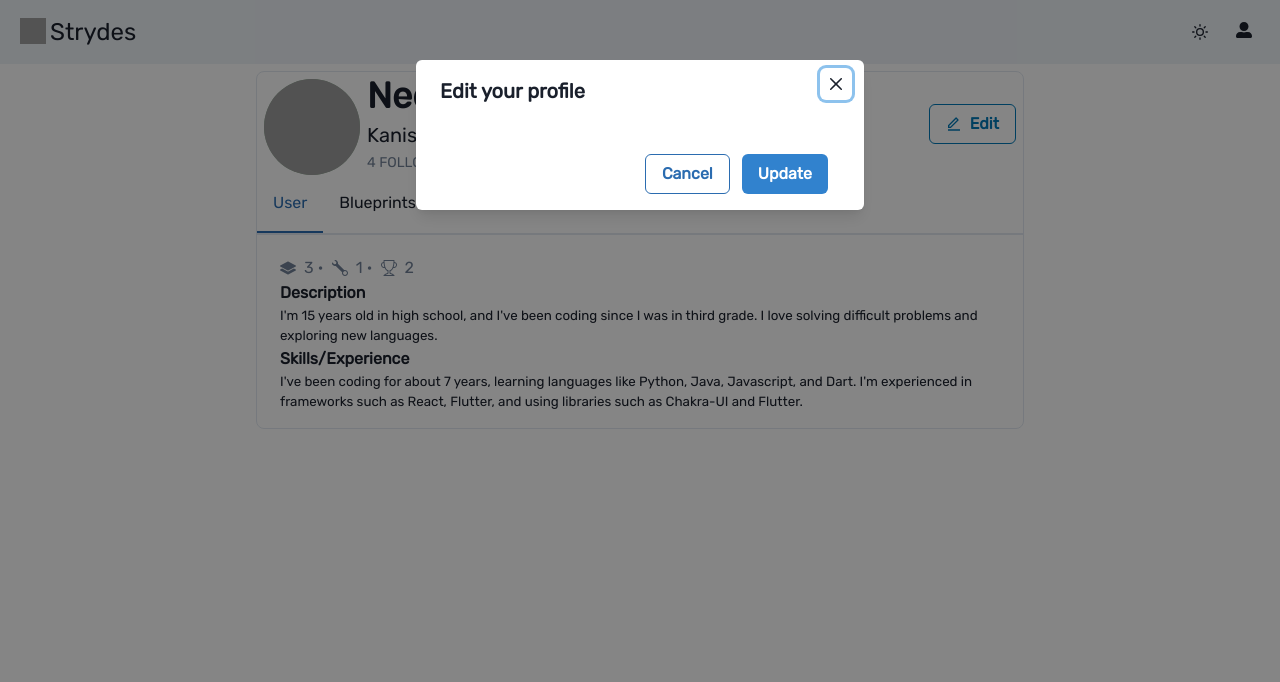
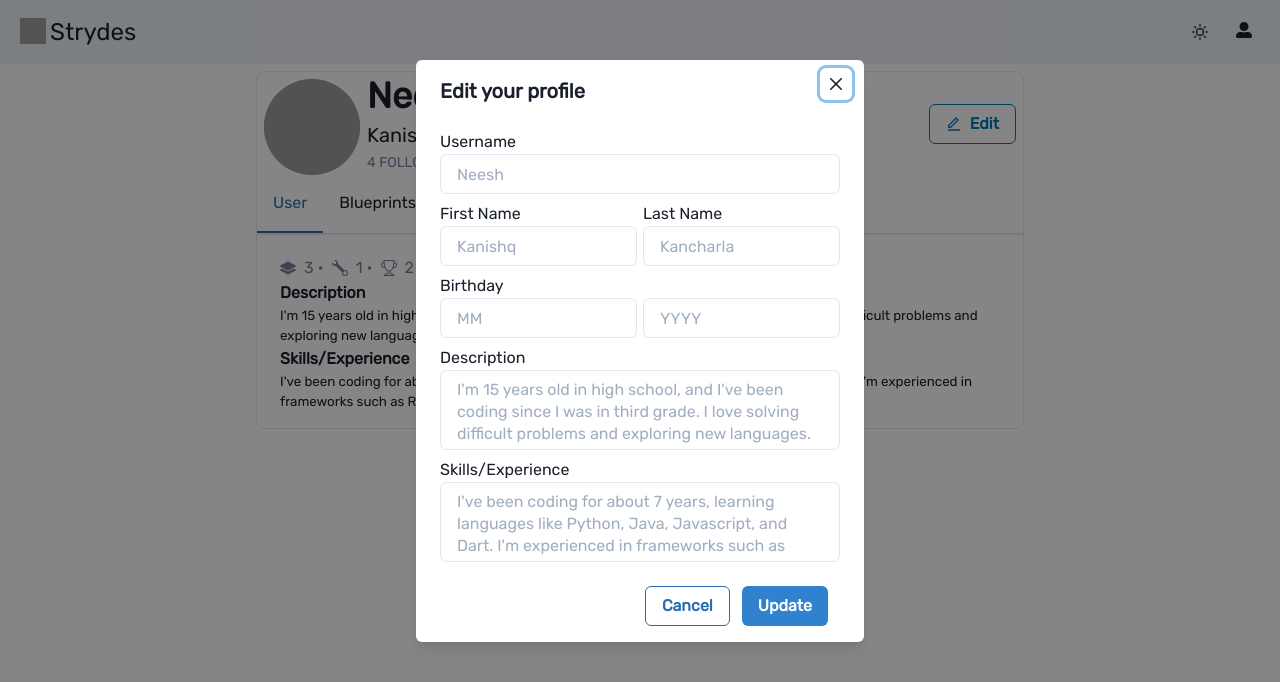
Before and after one commit to Neesh774/Strydes, a React (Create React App) app: page /profile in a window 1280 px wide. Both pictures are taken after a click on the button "Edit". Shown: the top 682 px of the page. Built offline with nearby package versions, Linux system fonts and the light colour scheme; grey boxes are pictures that could not be loaded.

Commit message:
edit profile modal

```diff
--- a/src/pages/profilePage.js
+++ b/src/pages/profilePage.js
@@ -9,11 +9,8 @@ import {
     Flex,
     NumberInput,
     NumberInputField,
-    Editable,
     VStack,
-    EditableInput,
     Button,
-    EditablePreview,
     Spacer,
     TabPanel,
     TabList,
@@ -22,7 +19,6 @@ import {
     Icon,
     Tabs,
     Grid,
-    Tooltip,
     HStack,
     Textarea,
     InputGroup,
@@ -153,7 +149,53 @@ export default function ProfilePage(){
                 <ModalHeader>Edit your profile</ModalHeader>
                 <ModalCloseButton />
                 <ModalBody>
-
+                    <Stack>
+                        <Flex direction="column">
+                            <Text>
+                                Username
+                            </Text>
+                            <Input placeholder={userName || "What do you want other people to see you as?"} maxLength={15}/>
+                        </Flex>
+                        <Flex direction="row">
+                            <Flex direction="column" pr="3px">
+                                <Text>
+                                    First Name
+                                </Text>
+                                <Input placeholder={firstName} maxLength={15}/>
+                            </Flex>
+                            <Flex direction="column" pl="3px">
+                                <Text>
+                                    Last Name
+                                </Text>
+                                <Input placeholder={lastName} maxLength={15}/>
+                            </Flex>
+                        </Flex>
+                        <Flex direction="column">
+                            <Text>
+                                Birthday
+                            </Text>
+                            <Flex direction="row">
+                            <NumberInput max={12} min={1} mr="3px">
+                                    <NumberInputField placeholder="MM"/>
+                                </NumberInput>
+                                <NumberInput max={2014} min={1950} ml="3px">
+                                    <NumberInputField placeholder="YYYY"/>
+                                </NumberInput>
+                            </Flex>
+                        </Flex>
+                        <Flex direction="column">
+                                <Text>
+                                    Description
+                                </Text>
+                                <Textarea maxLength={100} resize="none" placeholder={description || "Describe yourself in a couple sentences."}/>
+                        </Flex>
+                        <Flex direction="column">
+                                <Text>
+                                    Skills/Experience
+                                </Text>
+                                <Textarea maxLength={200} resize="none" placeholder={skills || "How experienced are you with coding? It's perfectly alright if you're new!"}/>
+                        </Flex>
+                    </Stack>
                 </ModalBody>
                 <ModalFooter>
                     <Flex>
```
